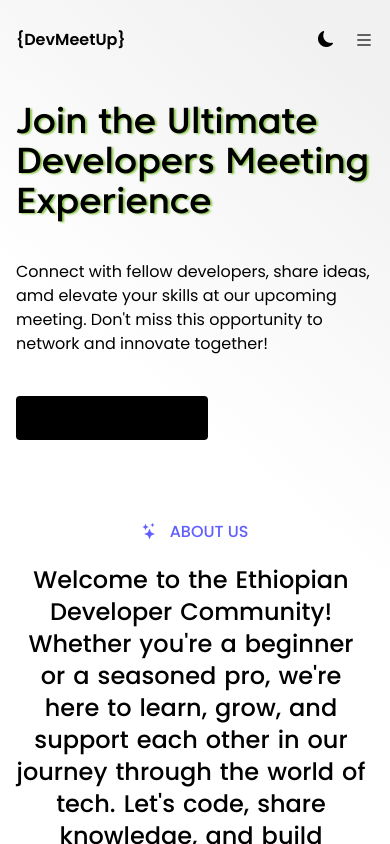
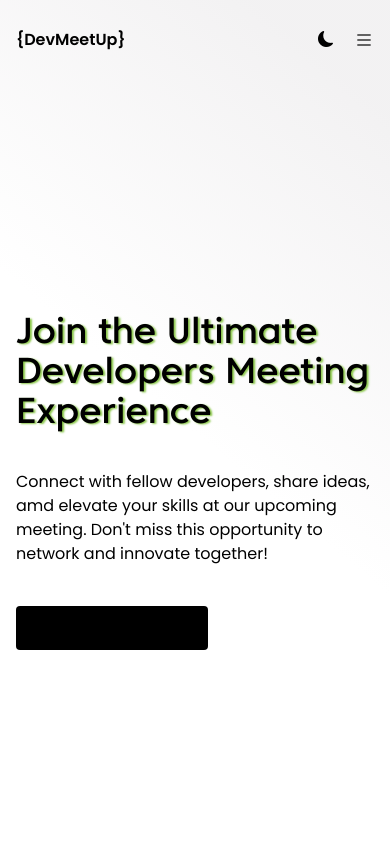
Before and after one commit to kid-us/DevMeetUp, a React (Vite) app: page / in a window 390 px wide. Shown: the top 844 px of the page. Built offline with nearby package versions, Linux system fonts and the light colour scheme.

Commit message:
Responsive hero height.

```diff
--- a/src/components/Home/About.tsx
+++ b/src/components/Home/About.tsx
@@ -23,7 +23,7 @@ const About = () => {
         transition={{ delay: 0.2, duration: 0.5 }}
         className="flex justify-center"
       >
-        <div className="lg:w-[90%] text-center lg:mt-14 mt-20">
+        <div className="lg:w-[90%] text-center lg:mt-14 mt-8">
           <p className="uppercase mb-5 text-color font-medium">
             <span className="bi-stars me-2"></span> About Us
           </p>
--- a/src/components/Home/Hero.tsx
+++ b/src/components/Home/Hero.tsx
@@ -6,7 +6,7 @@ import { hero } from "../../assets";
 
 const Hero = () => {
   const [index, setIndex] = useState<number | null>(null);
-  const [showScrollAnimation, setShowScrollAnimation] = useState(false);
+  // const [showScrollAnimation, setShowScrollAnimation] = useState(false);
 
   useEffect(() => {
     const startTimeout = setTimeout(() => {
@@ -16,7 +16,7 @@ const Hero = () => {
         setIndex((prevIndex) => {
           if (prevIndex === null || prevIndex >= messages.length - 1) {
             clearInterval(interval);
-            setShowScrollAnimation(true); // Show final message
+            // setShowScrollAnimation(true); // Show final message/
             return prevIndex;
           }
           return prevIndex + 1;
@@ -30,15 +30,10 @@ const Hero = () => {
   }, []);
 
   return (
-    <div className="lg:h-[87dvh]">
+    <div className="lg:h-screen h-[90dvh]">
       <div className="shine"></div>
-      <div className="grid lg:grid-cols-2">
-        <div
-          className={`relative flex justify-center items-center
-            ${showScrollAnimation && "mt-10 transition-all duration-300"}
-
-          `}
-        >
+      <div className="flex items-center h-full lg:grid lg:grid-cols-2">
+        <div className={`relative flex justify-center items-center`}>
           <div>
             <h1 className="lg:text-6xl text-4xl lg:w-[82%] lg:leading-14 font-extrabold text-shadow">
               Join the Ultimate Developers Meeting Experience
```
